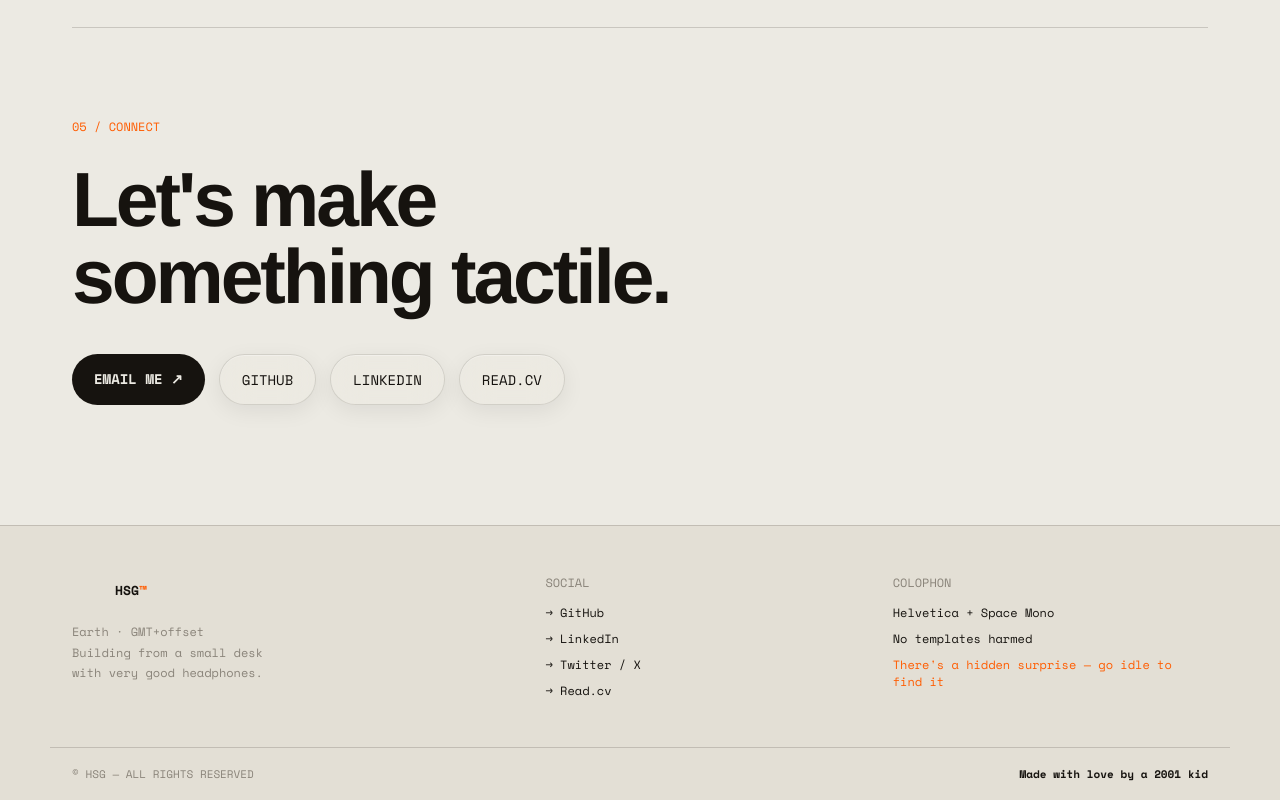
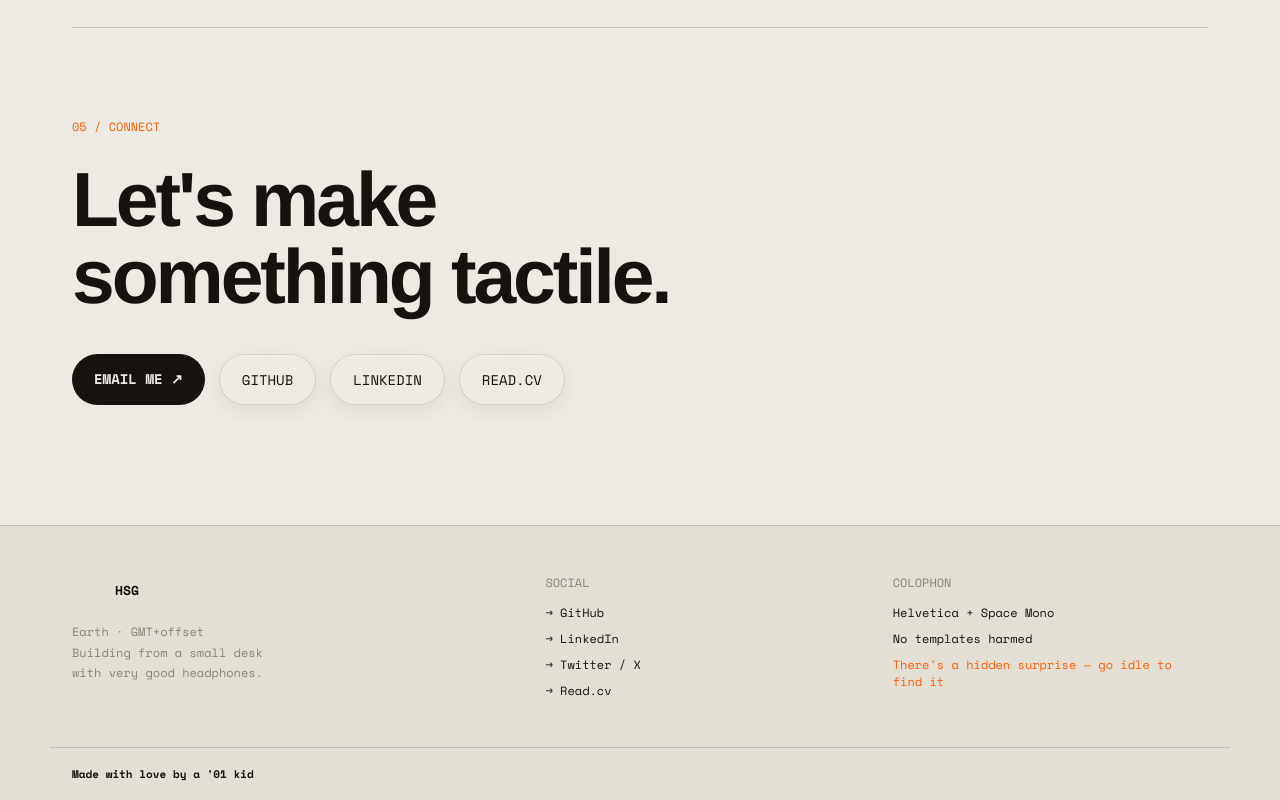
Before and after one commit to harjotsinghgill/portfolio, a React (Vite) app: page / in a window 1280 px wide. Shown: the part 2981-3781 px from the top of the page. Built offline with nearby package versions, Linux system fonts and the light colour scheme; no server answers.

Commit message:
refactor: simplify Footer component by removing trademark symbol and updating text style
- Removed the trademark symbol from the brand name for a cleaner presentation.
- Updated the text in the legal section to use a more casual reference to the year.

```diff
--- a/src/components/layout/Footer.tsx
+++ b/src/components/layout/Footer.tsx
@@ -15,7 +15,6 @@ export function Footer({ ownerName }: FooterProps) {
             <GearLogo size={32} />
             <div className={styles.brandName}>
               {ownerName}
-              <span style={{ color: "var(--accent)" }}>™</span>
             </div>
           </div>
           <div className={styles.meta}>
@@ -47,9 +46,8 @@ export function Footer({ ownerName }: FooterProps) {
       </div>
 
       <div className={styles.legal}>
-        <span>© {ownerName} — ALL RIGHTS RESERVED</span>
         <span style={{ fontWeight: 700, color: "var(--ink)" }}>
-          Made with love by a 2001 kid
+          Made with love by a '01 kid
         </span>
       </div>
     </footer>
```
